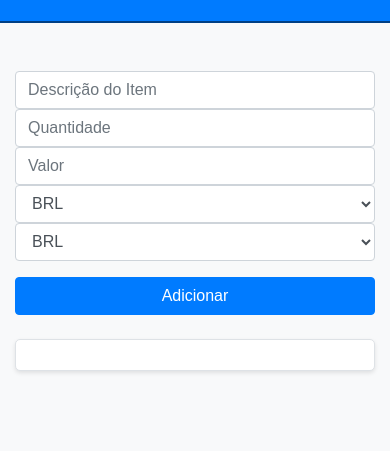
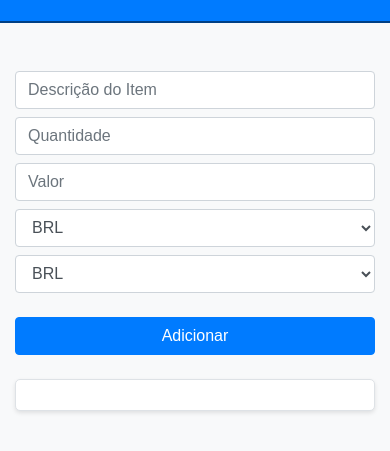
Before and after one commit to josecarloslacerda/pwa-cotacao, a website: page index.html in a window 390 px wide. Shown: the part 69-520 px from the top of the page. Drawn offline with nearby package versions, Linux system fonts and the light colour scheme.

Commit message:
feat: alteração na margem dos campos

```diff
--- a/index.html
+++ b/index.html
@@ -29,17 +29,17 @@
     </header>
     <div class="container mt-5">
       <div class="form-group row mt-5">
-        <div class="col-md-4"><input type="text" class="form-control" id="input-descricao" placeholder="Descrição do Item"/></div>
-        <div class="col-md-2"><input type="number" class="form-control" id="input-quantidade" placeholder="Quantidade"/></div>
-        <div class="col-md-2"><input type="number" class="form-control" id="input-valor" placeholder="Valor"/></div>
-        <div class="col-md-2">
+        <div class="col-md-4 mb-2"><input type="text" class="form-control" id="input-descricao" placeholder="Descrição do Item"/></div>
+        <div class="col-md-2 mb-2"><input type="number" class="form-control" id="input-quantidade" placeholder="Quantidade"/></div>
+        <div class="col-md-2 mb-2"><input type="number" class="form-control" id="input-valor" placeholder="Valor"/></div>
+        <div class="col-md-2 mb-2">
           <select id="select-moeda-de" class="form-control">
             <option value="BRL">BRL</option>
             <option value="USD">USD</option>
             <option value="EUR">EUR</option>
           </select>
         </div>
-        <div class="col-md-2">
+        <div class="col-md-2 mb-2">
           <select id="select-moeda-para" class="form-control">
             <option value="BRL">BRL</option>
             <option value="USD">USD</option>
```
